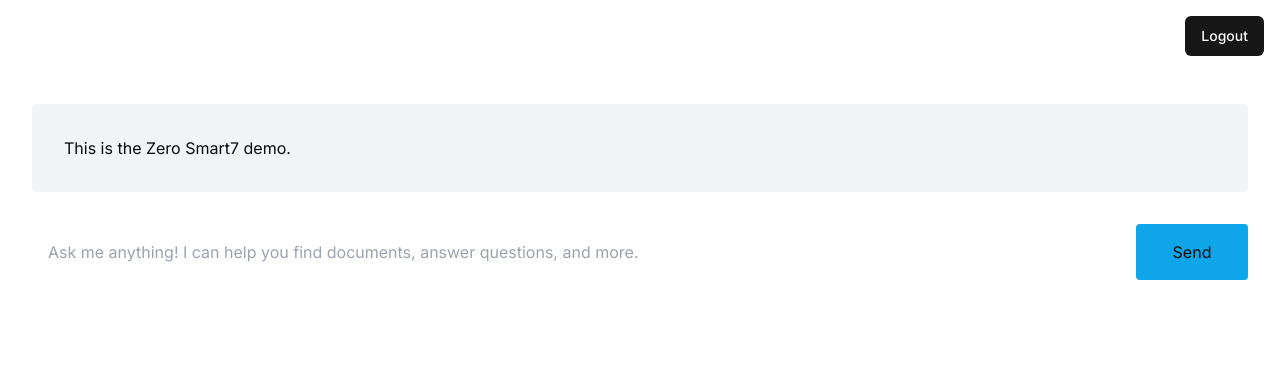
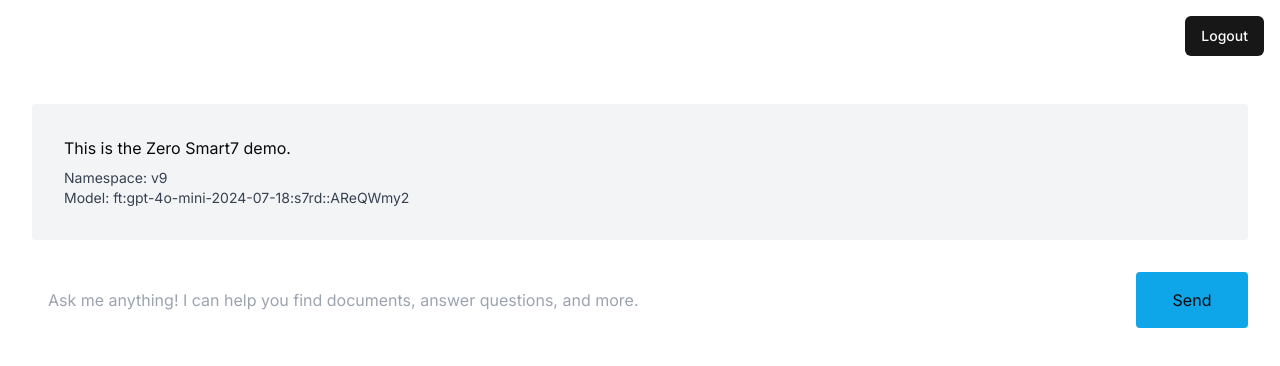
Before and after one commit to charles-ike-dev/manual-mechanic, a Next.js app in the folder webapp/: page /v18 in a window 1280 px wide. Shown: the top 366 px of the page. Built offline with nearby package versions, Linux system fonts and the light colour scheme.

Commit message:
fix: redirect

```diff
--- a/webapp/src/app/(protected)/v18/page.tsx
+++ b/webapp/src/app/(protected)/v18/page.tsx
@@ -55,8 +55,12 @@ export default function Page() {
   const titleText = "Smart7 Assistant";
   const emoji = "7️⃣";
   const emptyStateComponent = (
-    <div className="p-4 md:p-8 rounded bg-gray-100 w-full max-h-[85%] overflow-hidden">
-      This is the Zero Smart7 demo.
+    <div className="p-4 md:p-8 rounded bg-gray-100 w-full max-h-[85%] overflow-hidden flex flex-col">
+      <span>This is the Zero Smart7 demo.</span>
+      <div className="mt-2 flex flex-col text-sm text-gray-700">
+        <span> Namespace: {NAMESPACE}</span>
+        <span> Model: {MODEL}</span>
+      </div>
     </div>
   );
 
--- a/webapp/src/app/page.tsx
+++ b/webapp/src/app/page.tsx
@@ -1,5 +1,5 @@
 import { redirect } from "next/navigation";
 
 export default function Page() {
-  redirect("/v17");
+  redirect("/v18");
 }
```
Also changed, not shown: webapp/src/middleware.ts (+4 -7 lines).
